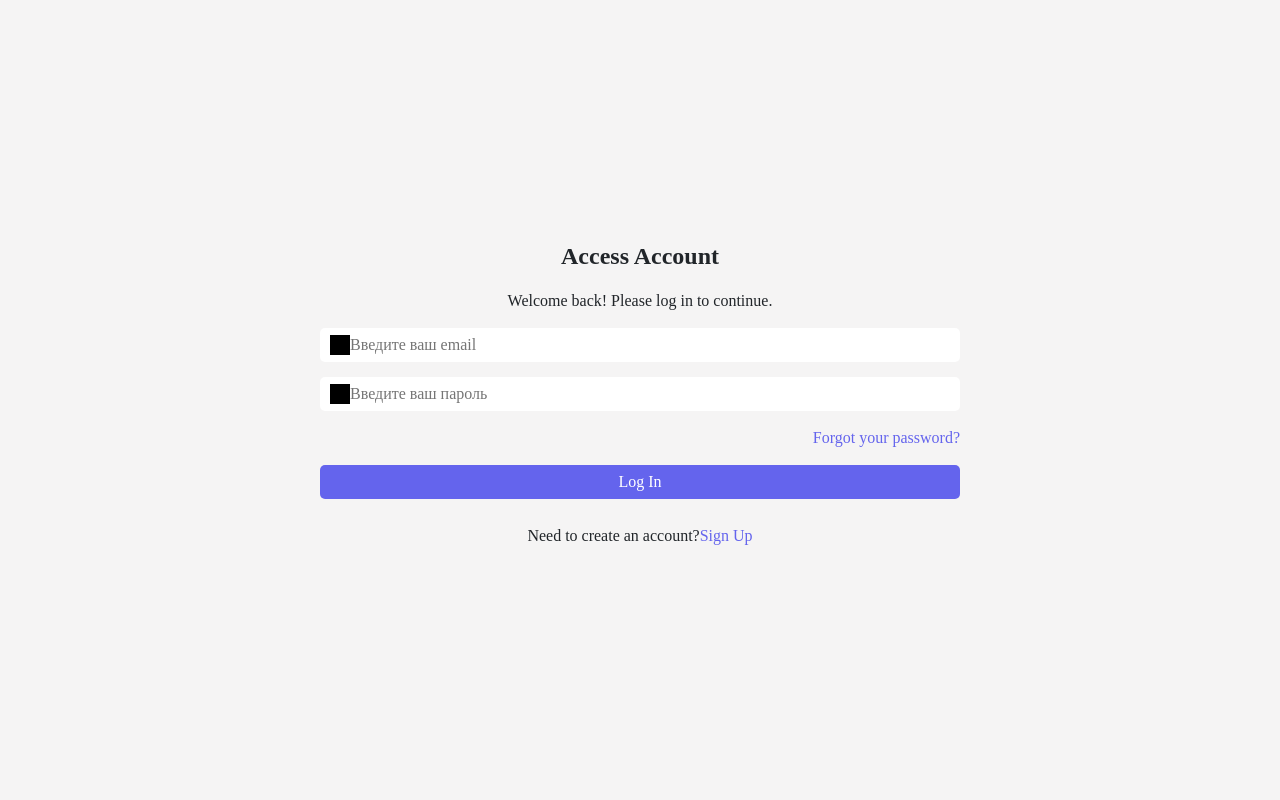
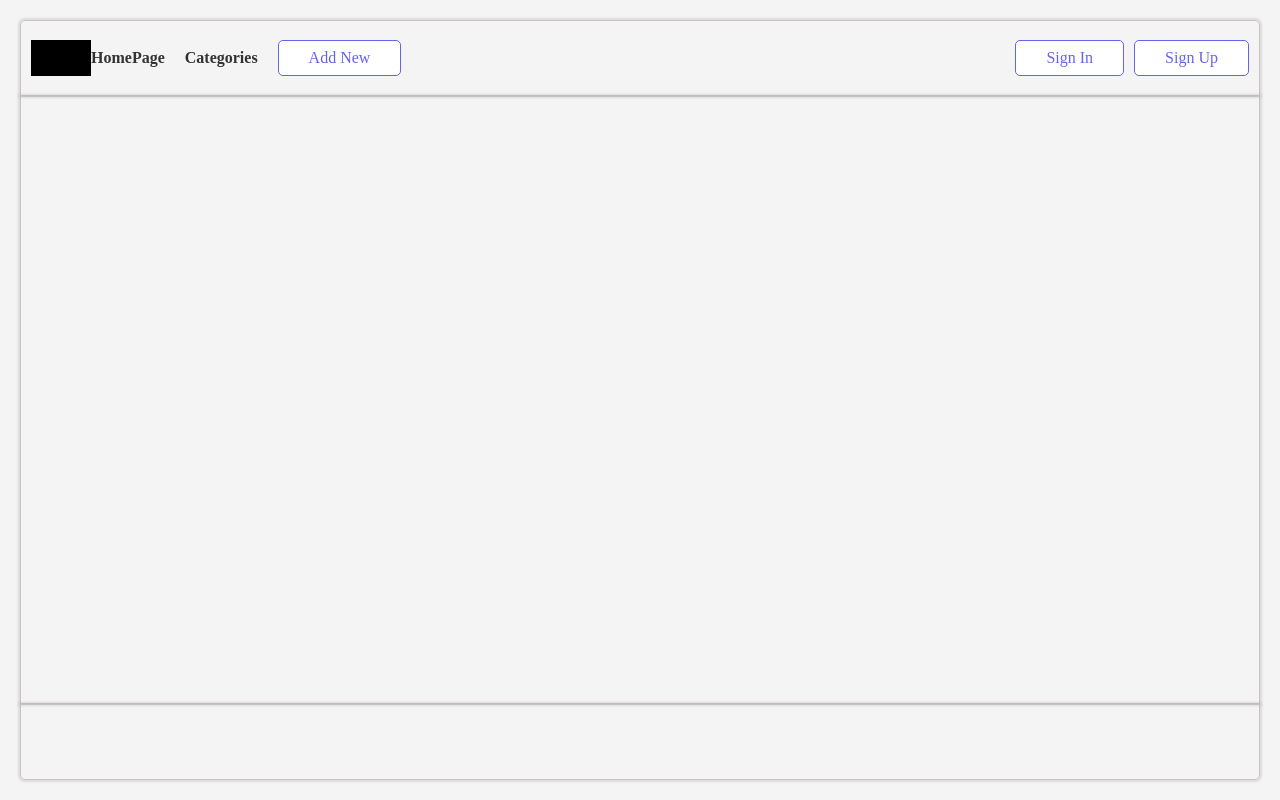
Before and after one commit to hardy6934/BookHaven, an Angular app: page / in a window 1280 px wide. Built offline with nearby package versions, Linux system fonts and the light colour scheme.

Commit message:
started navbar lyout

```diff
--- a/src/app/app.component.html
+++ b/src/app/app.component.html
@@ -1 +1,13 @@
-<app-login></app-login>
+<!-- <app-login></app-login> -->
+
+<div class="qwe">
+    <div class="header">
+        <app-navbar></app-navbar>
+    </div>
+
+    <div class="container">
+    </div>
+
+    <div class="footer">
+    </div>
+</div>
--- a/src/app/app.component.scss
+++ b/src/app/app.component.scss
@@ -0,0 +1,29 @@
+
+.header{
+    height: 10%;
+    width: 100%;
+    border: 1px solid rgb(198, 195, 195);
+    border-radius: 5px 5px 0px 0px;
+    box-shadow: 0px 0px 2px 2px rgba(185, 181, 181, 0.4);
+}
+
+.container{
+    height: 80%;
+    width: 100%;
+    border: 1px solid rgb(198, 195, 195);
+    border-radius: 0;
+    box-shadow: 0px 0px 2px 2px rgba(185, 181, 181, 0.4);
+}
+
+.footer{
+    height: 10%;
+    width: 100%;
+    border: 1px solid rgb(198, 195, 195);
+    border-radius: 0px 0px 5px 5px;
+    box-shadow: 0px 0px 2px 2px rgba(185, 181, 181, 0.4);
+}
+
+    .qwe{
+        height: 100%;
+        padding: 20px;
+    }
--- a/src/app/app.component.ts
+++ b/src/app/app.component.ts
@@ -1,9 +1,9 @@
 import { Component } from '@angular/core';
-import { LoginComponent } from './features/auth/components/login/login.component';
+import { NavbarComponent } from './layout/navbar/navbar.component';
 
 @Component({
   selector: 'app-root',
-  imports: [LoginComponent],
+  imports: [NavbarComponent],
   templateUrl: './app.component.html',
   styleUrl: './app.component.scss'
 })
--- a/src/app/features/auth/components/login/login.component.scss
+++ b/src/app/features/auth/components/login/login.component.scss
@@ -1,7 +1,7 @@
 @use "../../../../../variables/variables.scss";
 
 .authentication{
-  width: 50%;
+  width: 40%;
   height: 100%;
   margin: 0px auto;
 }
--- /dev/null
+++ b/src/app/layout/navbar/navbar.component.html
@@ -0,0 +1,18 @@
+
+<div class="navbar">
+
+    <div class="navbar-routes">
+        <div class="navbar-routes-pic"></div>
+        <ul>
+            <li>HomePage</li>
+            <li>Categories</li>
+        </ul>
+        <app-primary-button buttonText="Add New"></app-primary-button>
+    </div>
+
+    <div class="navbar-auth">
+        <app-primary-button buttonText="Sign In"></app-primary-button>
+        <app-primary-button buttonText="Sign Up"></app-primary-button>
+    </div>
+
+</div>
--- /dev/null
+++ b/src/app/layout/navbar/navbar.component.scss
@@ -0,0 +1,41 @@
+.navbar{
+    display: flex;
+    justify-content: space-between;
+    flex-direction: row;
+    align-items: center;
+    padding: 0px 10px;
+    height: 100%;
+}
+
+.navbar-routes {
+    display: flex;
+}
+.navbar-routes ul {
+    display: flex;
+    list-style-type: none;
+    padding: 0;
+    margin: 0;
+}
+  .navbar-routes ul li {
+    display: flex;
+    align-items: center;
+    justify-content: center;
+    margin-right: 20px;
+    font-weight: bold;
+    cursor: pointer;
+    color: #333;
+    height: 100%;
+  }
+  .navbar-routes ul li:hover {
+    color: var(--primary-color);
+    border-bottom: 3px solid var(--primary-color);
+    border-radius: 2px;
+  }
+
+  .navbar-auth app-primary-button {
+    margin-left: 10px;
+  }
+  .navbar-routes-pic{
+    width: 60px;
+    background-color: black;
+  }
--- /dev/null
+++ b/src/app/shared/components/primary-button/primary-button.component.html
@@ -0,0 +1 @@
+<button class="primary-button">{{buttonText}}</button>
--- /dev/null
+++ b/src/app/shared/components/primary-button/primary-button.component.scss
@@ -0,0 +1,7 @@
+.primary-button{
+    background-color: white;
+    border: 1px solid var(--primary-color);
+    color: var(--primary-color);
+    padding: 5px 30px;
+    border-radius: 5px;
+}
--- a/src/styles.scss
+++ b/src/styles.scss
@@ -15,8 +15,13 @@
 html, body {
     font-family: "Manrope";
     position: relative;
-    min-height: 100%;
     background-color: #f5f4f4;
+
+    height: 100%;
+    scroll-behavior: smooth;
+    text-rendering: optimizeSpeed;
+    line-height: 1.5;
+    color: var(--text-primary);
 }
 
 *,
@@ -25,14 +30,6 @@ html, body {
     box-sizing: border-box;
     margin: 0;
     padding: 0;
-}
-
-body {
-    min-height: 100vh;
-    scroll-behavior: smooth;
-    text-rendering: optimizeSpeed;
-    line-height: 1.5;
-    color: var(--text-primary)
 }
 
 ul[class],
```
Also changed, not shown: src/app/layout/navbar/navbar.component.ts (added, +12 -0 lines), src/app/shared/components/primary-button/primary-button.component.ts (added, +11 -0 lines), 2 other files (tests, documents, lock files or other folders).
